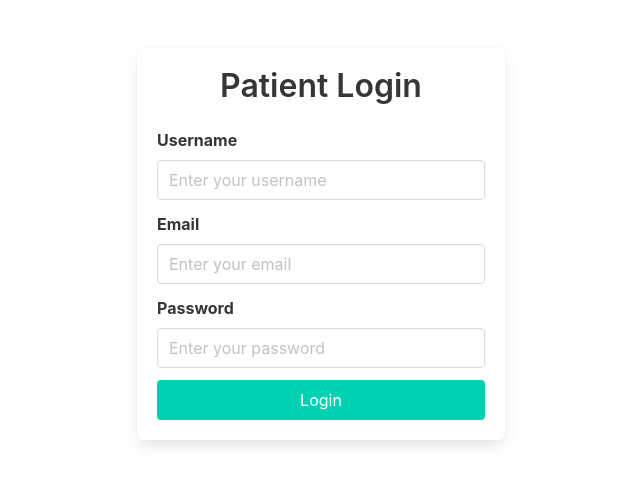
After one commit to aditi-sridhar/software_project, a Flask app: page /patient_login in a window 1280 px wide. The commit adds this page. Shown: the top 487 px of the page, without its empty margins (319-959 px from the left). Run offline with Flask 3, Linux system fonts and the light colour scheme.

Commit message:
added patient and doctor login functionalty as well as set up logger

```diff
--- a/app.py
+++ b/app.py
@@ -3,6 +3,8 @@ from routes import app_routes
 from models import db  # Import database instance
 from flask_migrate import Migrate
 import os
+import logging
+from flask_bcrypt import Bcrypt
 
 app = Flask(__name__)
 app.config['SQLALCHEMY_DATABASE_URI'] = 'sqlite:///example.db' # Database URI
@@ -10,13 +12,24 @@ app.config['SQLALCHEMY_TRACK_MODIFICATIONS'] = False
 
 app.config['SECRET_KEY'] = os.getenv('FLASK_SECRET_KEY')
 
+bcrypt=Bcrypt()
+bcrypt.init_app(app)
 db.init_app(app)  # Bind database to Flask app
 migrate = Migrate(app, db)
 app.register_blueprint(app_routes)  # Register routes
+
+logging.basicConfig(
+    level=logging.DEBUG,  # Change to ERROR in production
+    format="%(asctime)s - %(levelname)s - %(name)s - %(message)s",
+    handlers=[
+        logging.StreamHandler()  # Log to console
+    ]
+)
 
 # Create tables if they don't exist
 with app.app_context():
     db.create_all()
 
 if __name__ == '__main__':
+    app.logger.info("hi app started")
     app.run(debug=True)
--- a/models.py
+++ b/models.py
@@ -6,12 +6,14 @@ class User(db.Model):
     id = db.Column(db.Integer, primary_key=True)
     name = db.Column(db.String(80), nullable=False)
     email = db.Column(db.String(120), unique=True, nullable=False)
+    password=db.Column(db.String(128), nullable=False)
     appointments = db.relationship('Appointment', back_populates='user')
     notifications=db.relationship('Notification', back_populates='user')
 
 class Doctor(db.Model):
     id=db.Column(db.Integer, primary_key=True)
     name=db.Column(db.String(80), nullable=False)
+    password=db.Column(db.String(128), nullable=False, default='password')
     appointments = db.relationship('Appointment', back_populates='doctor')
     notifications=db.relationship('Notification', back_populates='doctor')
 
--- a/routes.py
+++ b/routes.py
@@ -1,27 +1,91 @@
-from flask import Blueprint, render_template, request, redirect, url_for,flash
+from flask import Blueprint, render_template, request, redirect, url_for,flash, current_app
 from models import User, Doctor, Appointment, Notification
 from datetime import datetime
 from models import db
+from flask_bcrypt import Bcrypt
+import logging
 app_routes = Blueprint('app_routes', __name__)
+bcrypt = Bcrypt()
+
+logging.basicConfig(
+    level=logging.DEBUG,
+    format="%(asctime)s - %(levelname)s - %(name)s - %(message)s",
+    handlers=[  # Log to a file
+        logging.StreamHandler()  # Log to console
+    ]
+)
+
 
 @app_routes.route('/')
 def home():
     return render_template('index.html')
 
+@app_routes.route('/patient_login', methods=['GET', 'POST'])
+def patient_login():
+    current_app.logger.info("patient login accessed")
+    current_app.logger.info(f"Request Method: {request.method}")
+    if request.method == 'POST':
+        current_app.logger.info("post")
+        username = request.form.get('username')
+        email = request.form.get('email')
+        password = request.form.get('password')
+
+        hashed_password = bcrypt.generate_password_hash(password).decode('utf-8')
+        existing_user = User.query.filter_by(email=email).first()
+        if existing_user:
+            current_app.logger.info("existing user")
+            if bcrypt.check_password_hash(existing_user.password, password) and existing_user.name==username:
+                return redirect(url_for('app_routes.health_monitoring', user_id=existing_user.id))
+            else:
+                flash('incorrect password or name')
+                return render_template('patient_login_or_sign_up.html')
+
+
+        else:
+            current_app.logger.info('not existing')
+            new_user = User(name=username, email=email, password=hashed_password)
+            db.session.add(new_user)
+            try:
+                db.session.commit()
+            except:
+                flash('did not save in db')
+                return render_template('patient_login_or_sign_up.html')
+
+
+        return redirect(url_for('app_routes.health_monitoring', user_id=new_user.id))
+
+    return render_template('patient_login_or_sign_up.html')
+
 @app_routes.route('/health_monitoring', methods=['GET', 'POST'])
+
 def health_monitoring():
+    user_id = request.args.get('user_id')  # Get user_id from URL
+    user = User.query.get(user_id) if user_id else None
+
+    if not user:
+        current_app.logger.error("not logged in")
+        return redirect(url_for('app_routes.home'))
+
     if request.method == 'POST':
         health_data = request.form.get('health_data')
-        return redirect(url_for('app_routes.book_consultation'))
+        return redirect(url_for('app_routes.book_consultation', user_id=user_id))
     return render_template('health_monitoring.html')
 
 @app_routes.route('/book_consultation', methods=['GET', 'POST'])
+
 def book_consultation():
+    user_id = request.args.get('user_id')  # Get user_id from URL
+    user = User.query.get(user_id) if user_id else None
+
+    if not user:
+        current_app.logger.error("not logged in")
+        return redirect(url_for('app_routes.home'))
+
     if request.method == 'POST':
         doctor_id = request.form['doctor']
         date_str = request.form['date']
         time_slot = request.form['time']
-        user_name = 'Aditi'
+
         appointment_date = datetime.strptime(date_str, '%Y-%m-%d').date()  # Extract date
         appointment_time = datetime.strptime(str(time_slot), '%H').time()
 
@@ -33,9 +97,9 @@ def book_consultation():
 
         if existing_appointment:
             flash('The selected time slot is already booked. Please choose another one.', 'error')
-            return redirect(url_for('app_routes.book_consultation'))
+            return redirect(url_for('app_routes.book_consultation', user_id=user_id))
 
-        return redirect(url_for('app_routes.payment', doctor_id=doctor_id, appointment_datetime=appointment_datetime))
+        return redirect(url_for('app_routes.payment', doctor_id=doctor_id, appointment_datetime=appointment_datetime, user_id=user_id))
     doctors = Doctor.query.all()
     return render_template('book_consultation.html', doctors=doctors)
 
@@ -43,11 +107,19 @@ def book_consultation():
 def payment():
     doctor_id = request.args.get('doctor_id')
     appointment_datetime = request.args.get('appointment_datetime')
+    user_id = request.args.get('user_id')  # Get user_id from URL
+    user = User.query.get(user_id) if user_id else None
+
+    if not user:
+        current_app.logger.error("not logged in")
+        return redirect(url_for('app_routes.home'))
+
+
     appointment_datetime=datetime.strptime(appointment_datetime, "%Y-%m-%d %H:%M:%S")
 
     if request.method == 'POST':
         new_appointment = Appointment(
-            user_id=1,  # Assuming you have a logged-in user with ID 1 (adjust as needed)
+            user_id=user_id,  # Assuming you have a logged-in user with ID 1 (adjust as needed)
             doctor_id=doctor_id,
             appointment_datetime=appointment_datetime,
         )
@@ -57,8 +129,40 @@ def payment():
         return "Payment Completed Successfully!"
     return render_template('payment.html')
 
+@app_routes.route('/doctor_login',  methods=['GET', 'POST'])
+def doctor_login():
+    current_app.logger.info("patient login accessed")
+    current_app.logger.info(f"Request Method: {request.method}")
+    if request.method == 'POST':
+        name = request.form.get('name')
+        password = request.form.get('password')
+        current_app.logger.info(name)
+        hashed_password = bcrypt.generate_password_hash(password).decode('utf-8')
+        existing_user = Doctor.query.filter_by(name=name).first()
+        if existing_user:
+            current_app.logger.info("existing user")
+            if bcrypt.check_password_hash(existing_user.password, password):
+                return redirect(url_for('app_routes.doctor_landing', user_id=existing_user.id))
+            else:
+                flash('incorrect password')
+                return render_template('doctor_login.html')
+
+
+        else:
+            flash("Doctor not found")
+            return render_template('doctor_login.html')
+
+    return render_template('doctor_login.html')
+
 @app_routes.route('/doctor_landing')
 def doctor_landing():
+    # user_id = request.args.get('user_id')  # Get user_id from URL
+    # user = Doctor.query.get(user_id) if user_id else None
+
+    # if not user:
+    #     current_app.logger.error("not logged in")
+    #     return redirect(url_for('app_routes.home'))
+    # appointments=Appointment.query.filter_by(doctor_id=user_id).all()
     return render_template('doctor_landing.html')
 
 @app_routes.route('/doctor_dashboard')
@@ -71,8 +175,15 @@ def consult_request():
 
 @app_routes.route('/notifications')
 def notifications():
+    user_id = request.args.get('user_id')  # Get user_id from URL
+    user = User.query.get(user_id) if user_id else None
+
+    if not user:
+        current_app.logger.error("not logged in")
+        return redirect(url_for('app_routes.home'))
+
     # Query to get notifications from the database
-    notifications = Notification.query.all()
+    notifications = Notification.query.filter_by(user_id=user_id).all()
 
     # Pass the notifications to the HTML template
     return render_template('notifications.html', notifications=notifications)
--- a/templates/index.html
+++ b/templates/index.html
@@ -26,8 +26,8 @@
                     <p class="subtitle">Choose your role</p>
 
                     <div class="buttons is-centered">
-                        <a href="{{ url_for('app_routes.health_monitoring') }}" class="button is-link is-medium">I am a Patient</a>
-                        <a href="{{ url_for('app_routes.doctor_landing') }}" class="button is-primary is-medium">I am a Doctor</a>
+                        <a href="{{ url_for('app_routes.patient_login') }}" class="button is-link is-medium">I am a Patient</a>
+                        <a href="{{ url_for('app_routes.doctor_login') }}" class="button is-primary is-medium">I am a Doctor</a>
                     </div>
                 </div>
             </div>
--- /dev/null
+++ b/templates/patient_login_or_sign_up.html
@@ -0,0 +1,58 @@
+<!DOCTYPE html>
+<html lang="en">
+<head>
+    <meta charset="UTF-8">
+    <meta name="viewport" content="width=device-width, initial-scale=1.0">
+    <title>Patient Login</title>
+    <link rel="stylesheet" href="https://cdn.jsdelivr.net/npm/bulma@0.9.4/css/bulma.min.css">
+</head>
+<body>
+    <section class="section">
+        <div class="container">
+            <div class="columns is-centered">
+                <div class="column is-one-third">
+                    <div class="box">
+                        <h1 class="title has-text-centered">Patient Login</h1>
+
+                        {% with messages = get_flashed_messages(with_categories=true) %}
+                            {% if messages %}
+                                <div class="notification is-danger is-light">
+                                    {% for category, message in messages %}
+                                        <p>{{ message }}</p>
+                                    {% endfor %}
+                                </div>
+                            {% endif %}
+                        {% endwith %}
+
+                        <form action="{{ url_for('app_routes.patient_login') }}" method="POST">
+                            <div class="field">
+                                <label class="label">Username</label>
+                                <div class="control">
+                                    <input class="input" type="text" name="username" placeholder="Enter your username" required>
+                                </div>
+                            </div>
+                            <div class="field">
+                                <label class="label">Email</label>
+                                <div class="control">
+                                    <input class="input" type="email" name="email" placeholder="Enter your email" required>
+                                </div>
+                            </div>
+                            <div class="field">
+                                <label class="label">Password</label>
+                                <div class="control">
+                                    <input class="input" type="password" name="password" placeholder="Enter your password" required>
+                                </div>
+                            </div>
+                            <div class="field">
+                                <div class="control">
+                                    <button class="button is-primary is-fullwidth">Login</button>
+                                </div>
+                            </div>
+                        </form>
+                    </div>
+                </div>
+            </div>
+        </div>
+    </section>
+</body>
+</html>
```
Also changed, not shown: migrations/versions/3b79d0e0a5fb_.py (added, +32 -0 lines), migrations/versions/a69b3283ee55_.py (added, +34 -0 lines), migrations/versions/f125ebc9270d_added_password_column_to_user.py (added, +32 -0 lines), templates/doctor_login.html (added, +52 -0 lines), instance/example.db.
